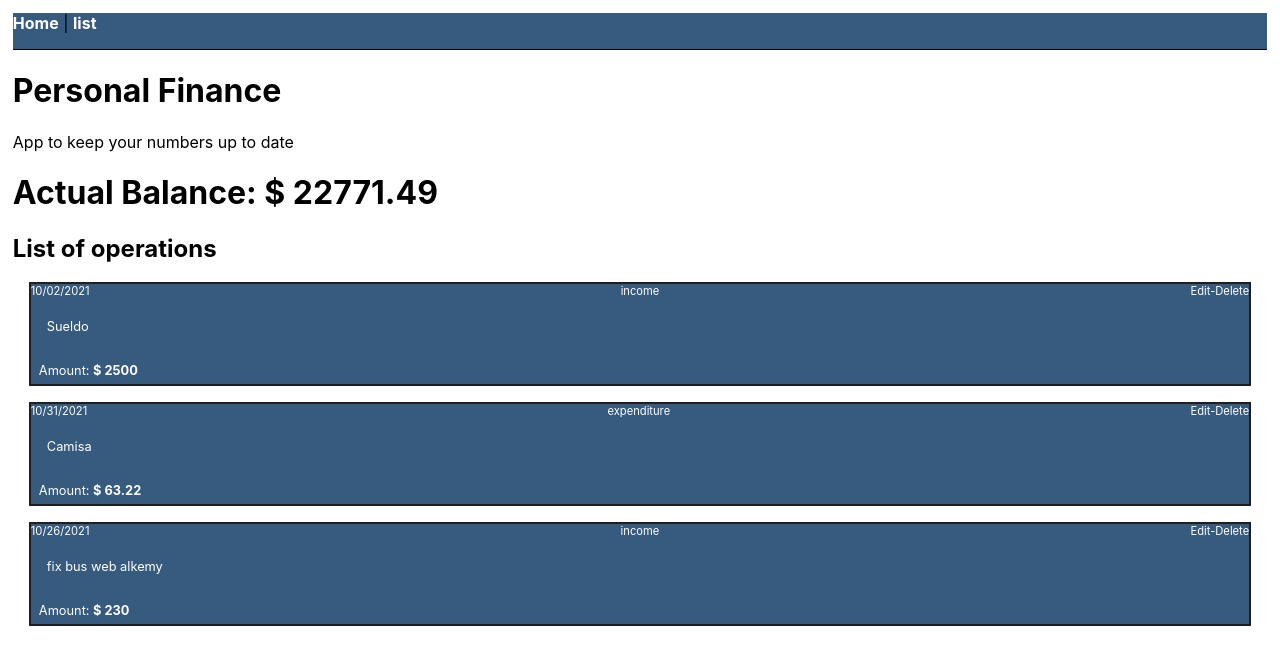
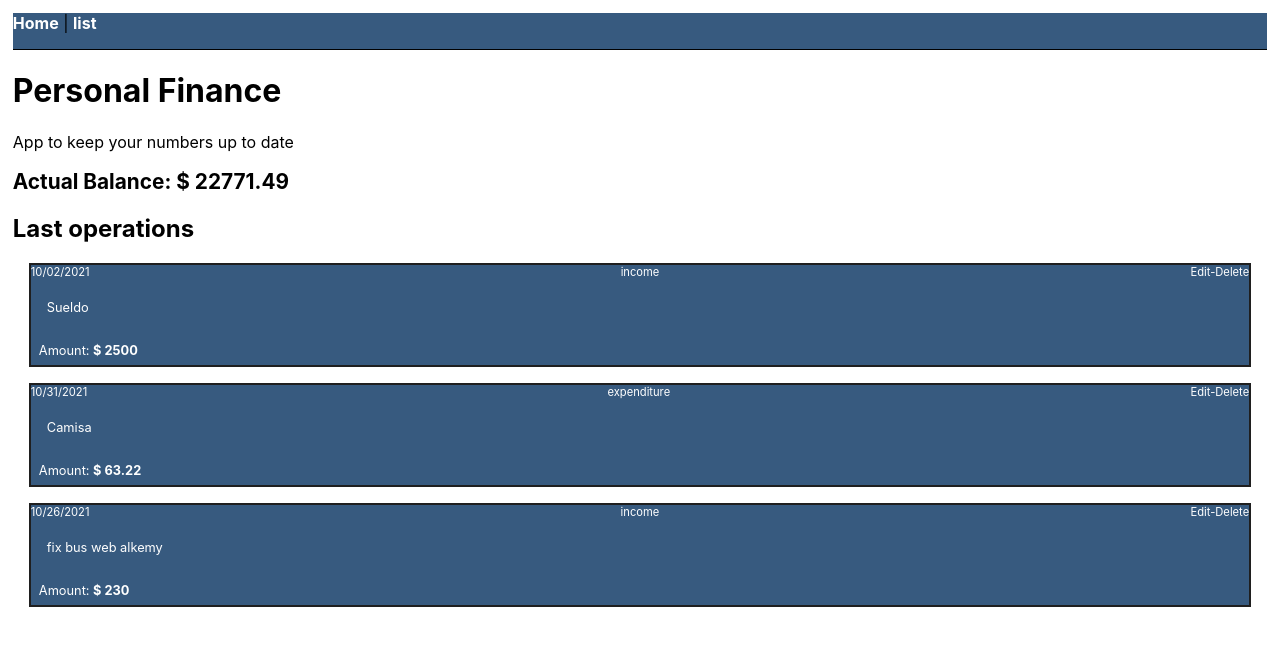
Before and after one commit to fom78/challenge-fullstack-alkemy, a React (Create React App) app: page /home in a window 1280 px wide. Shown: the top 664 px of the page. Built offline with nearby package versions, Linux system fonts and the light colour scheme.

Commit message:
refactor style

```diff
--- a/src/App.js
+++ b/src/App.js
@@ -1,7 +1,4 @@
 import { Outlet, Link } from "react-router-dom";
-// Components
-import Form from "components/Form";
-import List from "components/List";
 // Styles
 import styled from 'styled-components'
 
--- a/src/components/Home.js
+++ b/src/components/Home.js
@@ -8,9 +8,16 @@ export default function Home() {
     const balance = getBalance()
 
     return (
-      <main>
+      <HomeStyled>
         <h1>Actual Balance: $ {parseFloat(balance).toFixed(2)}</h1>
-        <List quantity={3} />
-      </main>
+        <List quantity={3} title='Last operations'/>
+      </HomeStyled>
     );
   }
+
+const HomeStyled = styled.section`
+  background-color: var(--white);
+  & >h1 {
+    font-size: 1.3rem
+  }
+`
```
